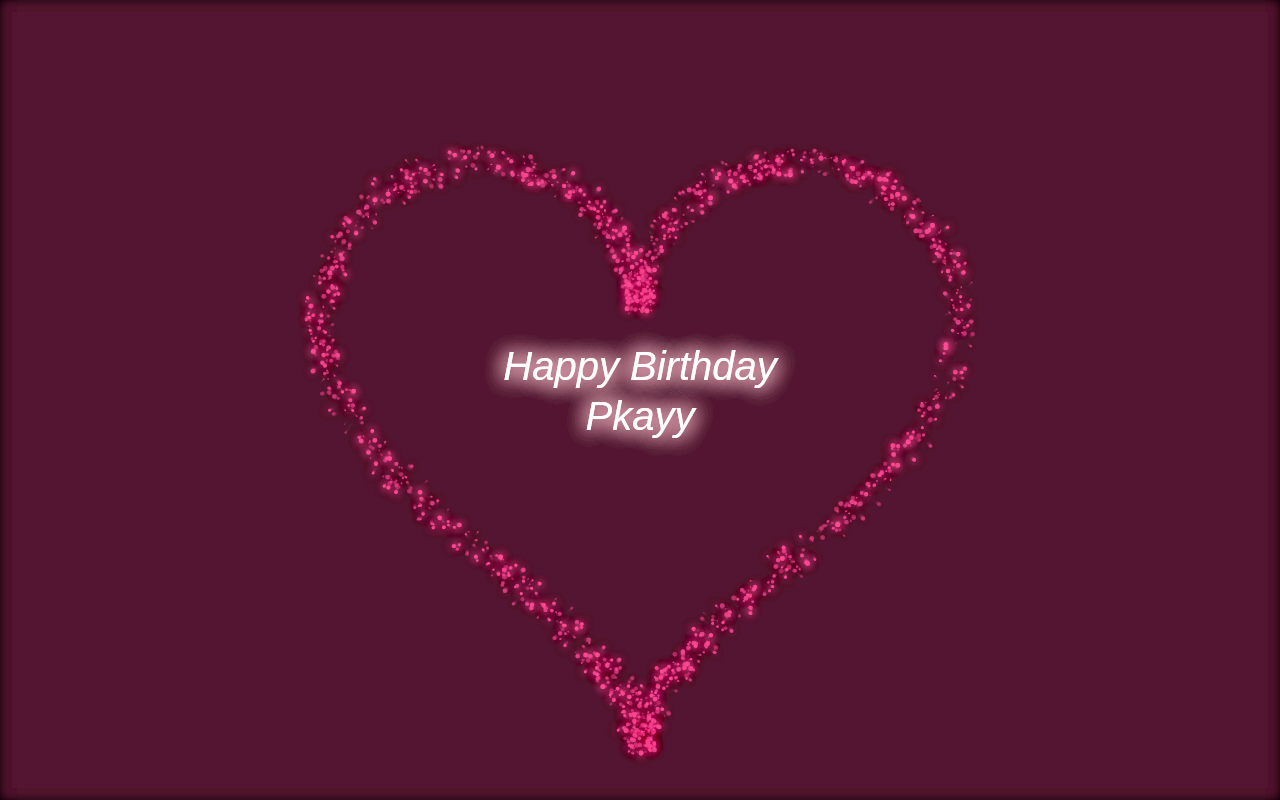
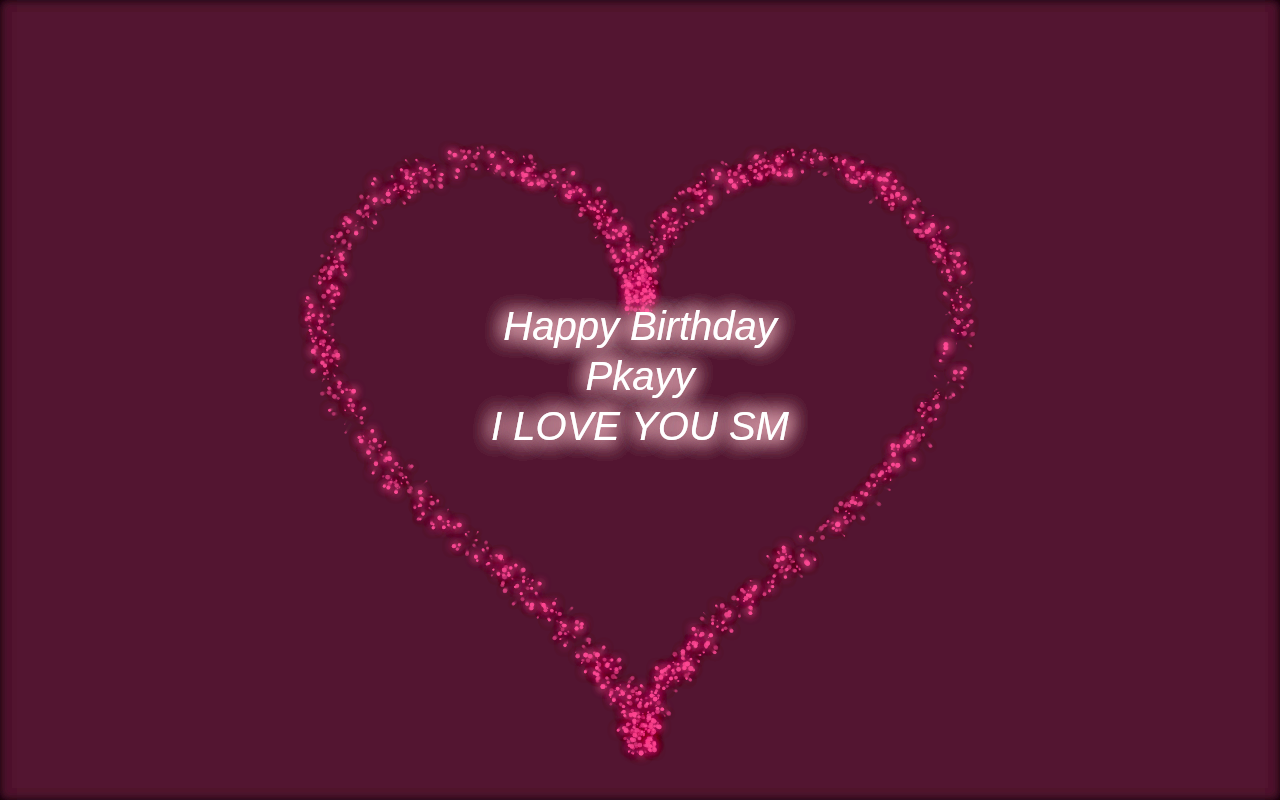
Before and after one commit to meghagautam2304/birthday-heart, a plain HTML site: page index.html in a window 1280 px wide. Drawn offline with Linux system fonts and the light colour scheme; animation ran at ten frames a second.

Commit message:
Update index.html

```diff
--- a/index.html
+++ b/index.html
@@ -69,16 +69,26 @@
       });
 
       // Write text inside the heart
+      // ctx.save();
+      // ctx.font = "italic 40px Arial";
+      // ctx.fillStyle = "white";
+      // ctx.textAlign = "center";
+      // ctx.shadowBlur = 20;
+      // ctx.shadowColor = "pink";
+      // ctx.fillText("Happy Birthday", w / 2, h / 2 - 20);
+      // ctx.fillText("Pkayy", w / 2, h / 2 + 30);
+      // ctx.restore();
+
       ctx.save();
       ctx.font = "italic 40px Arial";
       ctx.fillStyle = "white";
       ctx.textAlign = "center";
       ctx.shadowBlur = 20;
       ctx.shadowColor = "pink";
-      ctx.fillText("Happy Birthday", w / 2, h / 2 - 20);
-      ctx.fillText("Pkayy", w / 2, h / 2 + 30);
+      ctx.fillText("Happy Birthday", w / 2, h / 2 - 60);
+      ctx.fillText("Pkayy", w / 2, h / 2 - 10);
+      ctx.fillText("I LOVE YOU SM", w / 2, h / 2 + 40);
       ctx.restore();
-
       requestAnimationFrame(animate);
     }
 
```
